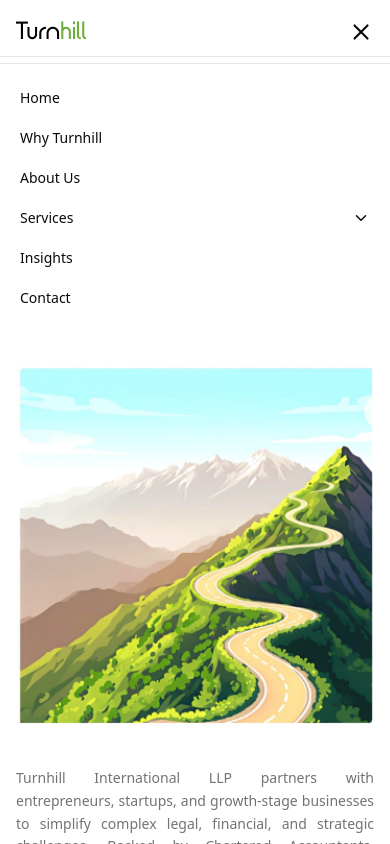
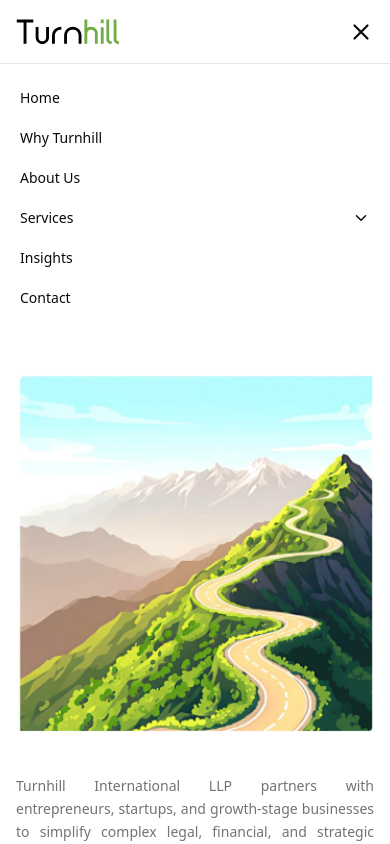
Before and after one commit to synradlabs-codespace/turnhill-frontend, a Next.js app: page /why-us in a window 390 px wide. Both pictures are taken after a click on the button "Open navigation menu". Shown: the top 844 px of the page. Built offline with nearby package versions, Linux system fonts and the light colour scheme.

Commit message:
fix(logo): Logo resized for mobile

```diff
--- a/components/site-header.tsx
+++ b/components/site-header.tsx
@@ -1,8 +1,8 @@
 "use client"
 
 import Link from "next/link"
-import { useState, useEffect } from "react"
-import { usePathname } from "next/navigation"
+import Image from "next/image"
+import { useState } from "react"
 import { motion, AnimatePresence } from "framer-motion"
 import { ArrowUpRight, ChevronDown, Menu, X } from "lucide-react"
 import { Button } from "./ui/button"
@@ -23,23 +23,21 @@ export function SiteHeader() {
   const [hoveredService, setHoveredService] = useState<typeof services[0] | null>(null)
   const [mobileOpen, setMobileOpen] = useState(false)
   const [mobileServicesOpen, setMobileServicesOpen] = useState(false)
-  const pathname = usePathname()
-
-  useEffect(() => {
-    setExpanded(false)
-    setMobileOpen(false)
-    setMobileServicesOpen(false)
-  }, [pathname])
 
   return (
     <header className="border-b bg-background/70 sticky top-0 z-50 backdrop-blur supports-[backdrop-filter]:bg-background/60">
-      <div className="mx-auto flex max-w-6xl items-center justify-between pt-2 px-4 sm:px-6 h-14 relative">
+      <div className="mx-auto flex h-16 max-w-6xl items-center justify-between px-4 sm:px-6 md:h-14 md:pt-2 relative">
 
-        {/* Logo — Timeburner text */}
-        <Link href="/" aria-label="Turnhill International Home">
-          <span className="font-[family-name:var(--font-timeburner)] text-2xl md:text-4xl font-bold select-none">
-            <span className="text-black">Turn</span><span className="text-[#6BAE3A]">hill</span>
-          </span>
+        {/* Logo */}
+        <Link href="/" aria-label="Turnhill International Home" className="flex items-center">
+          <Image
+            src="/turnhill-full-logo-cropped.svg"
+            alt="Turnhill"
+            width={13650}
+            height={3675}
+            priority
+            className="h-7 w-auto md:h-8"
+          />
         </Link>
 
         {/* Desktop Nav */}
@@ -180,16 +178,21 @@ export function SiteHeader() {
             className="md:hidden fixed inset-0 z-[60] bg-white"
           >
             <div className="flex items-center justify-between px-4 h-16 border-b">
-              {/* Mobile logo also uses Timeburner */}
-              <span className="font-[family-name:var(--font-timeburner)] text-2xl font-bold select-none">
-                <span className="text-black">Turn</span><span className="text-[#6BAE3A]">hill</span>
-              </span>
+              {/* Mobile logo */}
+              <Image
+                src="/turnhill-full-logo-cropped.svg"
+                alt="Turnhill"
+                width={13650}
+                height={3675}
+                priority
+                className="h-7 w-auto"
+              />
               <button onClick={() => setMobileOpen(false)}><X size={26} /></button>
             </div>
 
             <div className="px-5 py-6 space-y-5 text-sm bg-background">
-              <Link href="/#insights" className="block font-medium">Home</Link>
-              <Link href="/why-us" className="block font-medium">Why Turnhill</Link>
+              <Link href="/#insights" className="block font-medium" onClick={() => setMobileOpen(false)}>Home</Link>
+              <Link href="/why-us" className="block font-medium" onClick={() => setMobileOpen(false)}>Why Turnhill</Link>
               <a href="/about-us.pdf" download className="block font-medium" onClick={() => setMobileOpen(false)}>
                 About Us
               </a>
@@ -226,8 +229,8 @@ export function SiteHeader() {
                 )}
               </AnimatePresence>
 
-              <Link href="/insights" className="block font-medium">Insights</Link>
-              <Link href="/contact" className="block font-medium">Contact</Link>
+              <Link href="/insights" className="block font-medium" onClick={() => setMobileOpen(false)}>Insights</Link>
+              <Link href="/contact" className="block font-medium" onClick={() => setMobileOpen(false)}>Contact</Link>
             </div>
           </motion.div>
         )}
```
Also changed, not shown: public/turnhill-full-logo-cropped.svg (added).
